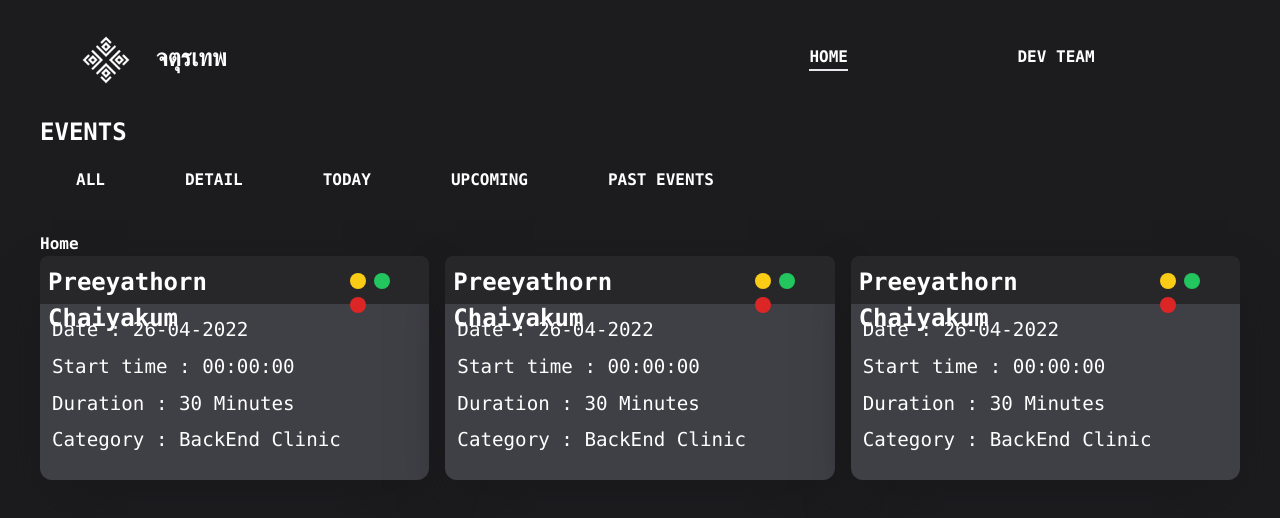
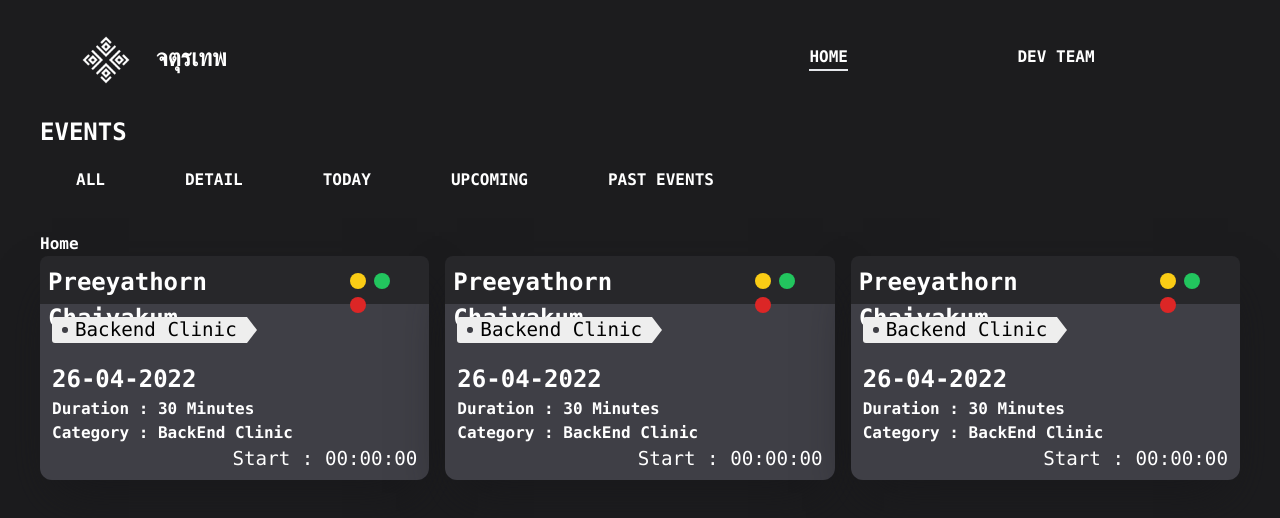
Before and after one commit to thanakritcankha/Oasip_sj2, a Vue app in the folder Frontend/: page / in a window 1280 px wide. Shown: the top 518 px of the page. Built offline with nearby package versions, Linux system fonts and the light colour scheme; the HTML template or start-up script is replaced by a standard one.

Commit message:
ติดแก้

```diff
--- a/Frontend/src/components/Event.vue
+++ b/Frontend/src/components/Event.vue
@@ -1,5 +1,4 @@
-<script setup>
-</script>
+<script setup></script>
 
 <template>
   <div
@@ -19,13 +18,21 @@
     <!-- show data of booking -->
     <div class="p-3">
       <div class="eventsData">
-        <ul>
+        <!-- <ul>
           <li>Date : 26-04-2022</li>
-          <!-- <li>Booking name : Preeyathorn Chaiyakum</li> -->
+          <li>Booking name : Preeyathorn Chaiyakum</li>
           <li>Start time : 00:00:00</li>
           <li>Duration : 30 Minutes</li>
           <li>Category : BackEnd Clinic</li>
+        </ul> -->
+        <ul class="tags">
+          <li><button class="tag">Backend Clinic</button></li>
         </ul>
+
+        <h1 class="date">26-04-2022</h1>
+        <h1 class="duration">Duration : 30 Minutes</h1>
+        <h1 class="category">Category : BackEnd Clinic</h1>
+        <h1 class="time">Start : 00:00:00</h1>
       </div>
     </div>
   </div>
@@ -34,23 +41,27 @@
 <style>
 .name {
   flex: auto;
+
 }
 
 .name h1 {
   font-size: 1.5rem;
   font-weight: 600;
   color: #fff;
+
 }
 
 .eventsData {
   display: flex;
   flex-direction: column;
+
 }
 
 .eventsData ul {
   list-style: none;
   padding: 0;
   margin: 0;
+
 }
 
 .eventsData ul li {
@@ -58,6 +69,94 @@
   font-weight: 500;
   color: #fff;
   margin-bottom: 0.5rem;
+
+}
+
+.date {
+  font-size: 1.5rem;
+  font-weight: 600;
+  color: #fff;
+
+}
+
+.tags {
+  list-style: none;
+  margin: 0;
+  overflow: hidden;
+  padding: 0;
+  width: auto;
+  height: auto;
+
+}
+
+.tags li {
+  float: left;
+  margin-right: 0.5rem;
+  margin-bottom: 0.5rem;
+
+}
+
+.tag {
+  background: #eee;
+  border-radius: 3px 0 0 3px;
+  color: black;
+  display: inline-block;
+  height: 26px;
+  line-height: 26px;
+  padding: 0 20px 0 23px;
+  position: relative;
+  margin: 0 10px 10px 0;
+  text-decoration: none;
+  transition: color 0.2s;
+  width: auto;
+  height: auto;
+
+}
+
+.tag::before {
+  background: rgb(63 63 70);
+  border-radius: 10px;
+  box-shadow: inset 0 1px rgba(0, 0, 0, 0.25);
+  content: '';
+  height: 6px;
+  left: 10px;
+  position: absolute;
+  width: 6px;
+  top: 10px;
+
+}
+
+.tag::after {
+  background: rgb(63 63 70);
+  border-bottom: 13px solid transparent;
+  border-left: 10px solid #eee;
+  border-top: 13px solid transparent;
+  content: '';
+  position: absolute;
+  right: 0;
+  top: 0;
+
+}
+
+.tag:hover {
+  background-color: #ddd;
+  color: #444;
+  cursor: pointer;
+
+}
+
+.tag:hover::after {
+   border-left-color: #ddd;
+
+}
+
+.time {
+  font-size: 1.2rem;
+  font-weight: 500;
+  color: #fff;
+  margin-left: auto;
+
+
 }
 
 </style>
```
